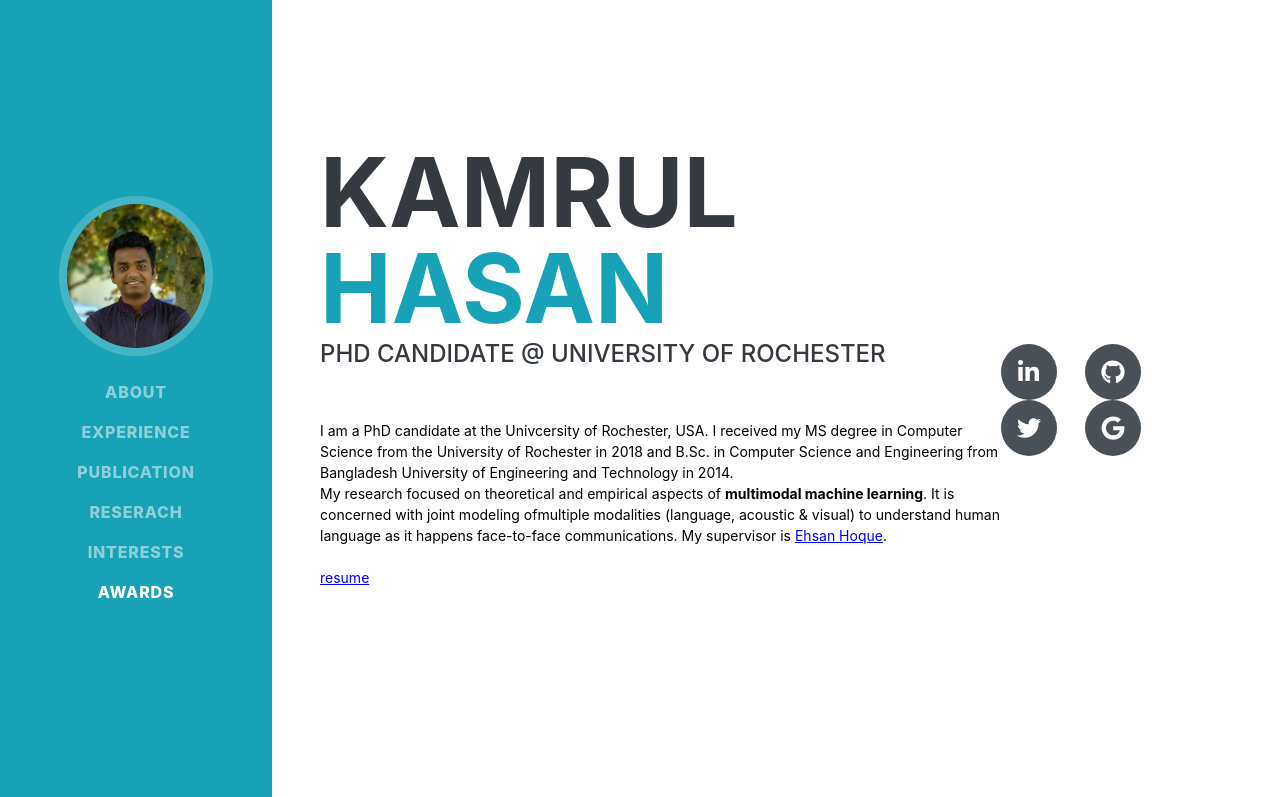
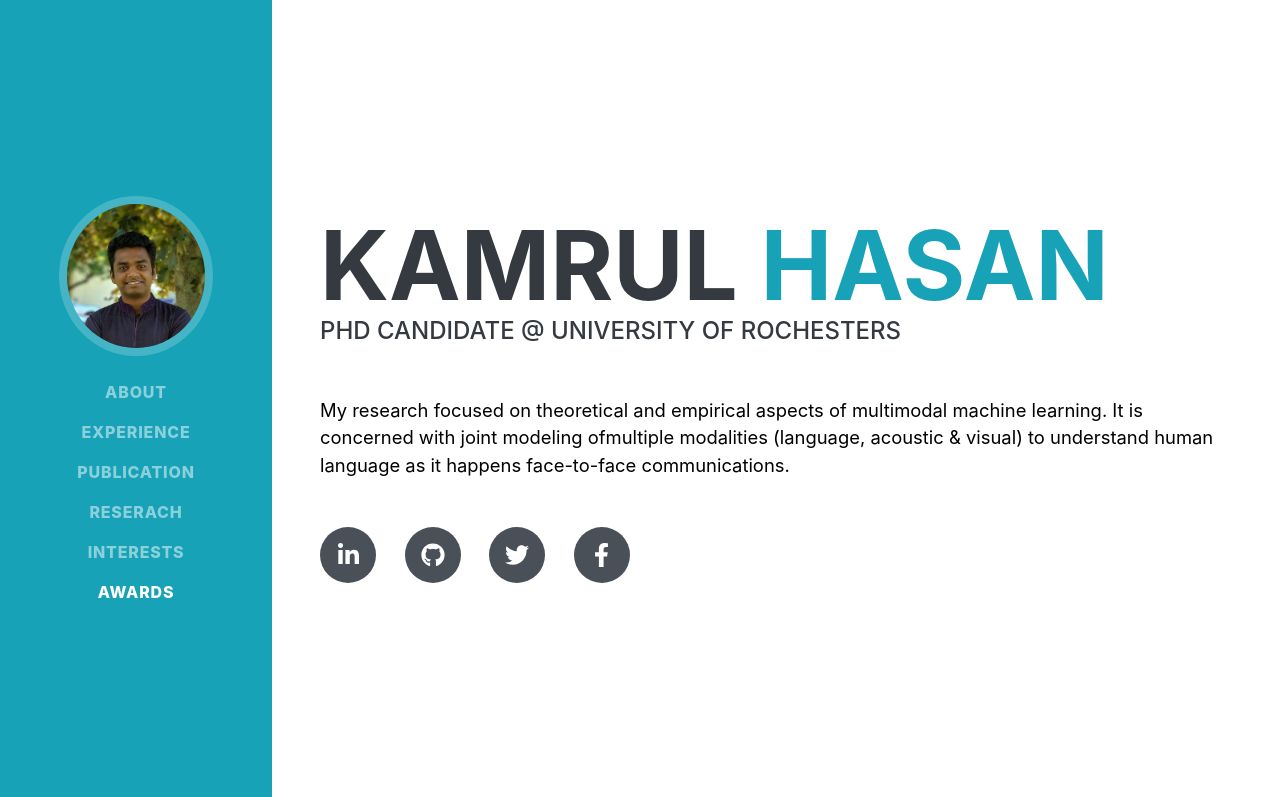
Before and after one commit to matalvepu/kamrul.hasan.github.io, a website: page dist/index.html in a window 1280 px wide. Shown: the top 797 px of the page. Drawn offline with nearby package versions, Linux system fonts and the light colour scheme; a web font is replaced by a local one.

Commit message:
added short bio5

```diff
--- a/dist/index.html
+++ b/dist/index.html
@@ -38,7 +38,7 @@
         <!-- Page Content-->
         <div class="container-fluid p-0">
             <!-- About-->
-            <section class="resume-section" id="about">
+            <!-- <section class="resume-section" id="about">
                 <div class="resume-section-content">
                     <h1 class="mb-0">
                         Kamrul
@@ -55,7 +55,7 @@
                         </br></br>
                         </p>
                     </div>
-
+                    </br></br> </br></br> </br></br>
                     <div class="social-icons">
                         <a class="social-icon" href="https://www.linkedin.com/in/md-kamrul-hasan-06a02845/"><i class="fab fa-linkedin-in"></i></a>
                         <a class="social-icon" href="https://github.com/matalvepu"><i class="fab fa-github"></i></a>
@@ -63,7 +63,27 @@
                         <a class="social-icon" href="#"><i class="fab fa-google"></i></a>
                     </div>
                 </div>
+            </section> -->
+
+            <section class="resume-section" id="about">
+                <div class="resume-section-content">
+                    <h1 class="mb-0">
+                        Kamrul
+                        <span class="text-primary">Hasan</span>
+                    </h1>
+                    <div class="subheading mb-5">
+                       PhD Candidate @ University of Rochesters
+                    </div>
+                    <p class="lead mb-5 " style="color: black">My research focused on theoretical and empirical aspects of multimodal machine learning. It is concerned with joint modeling ofmultiple modalities (language, acoustic & visual) to understand human language as it happens face-to-face communications.</p>
+                    <div class="social-icons">
+                        <a class="social-icon" href="https://www.linkedin.com/in/md-kamrul-hasan-06a02845/"><i class="fab fa-linkedin-in"></i></a>
+                        <a class="social-icon" href="https://github.com/matalvepu"><i class="fab fa-github"></i></a>
+                        <a class="social-icon" href="#"><i class="fab fa-twitter"></i></a>
+                        <a class="social-icon" href="#"><i class="fab fa-facebook-f"></i></a>
+                    </div>
+                </div>
             </section>
+
             <hr class="m-0" />
             <!-- Experience-->
             <section class="resume-section" id="experience">
```
